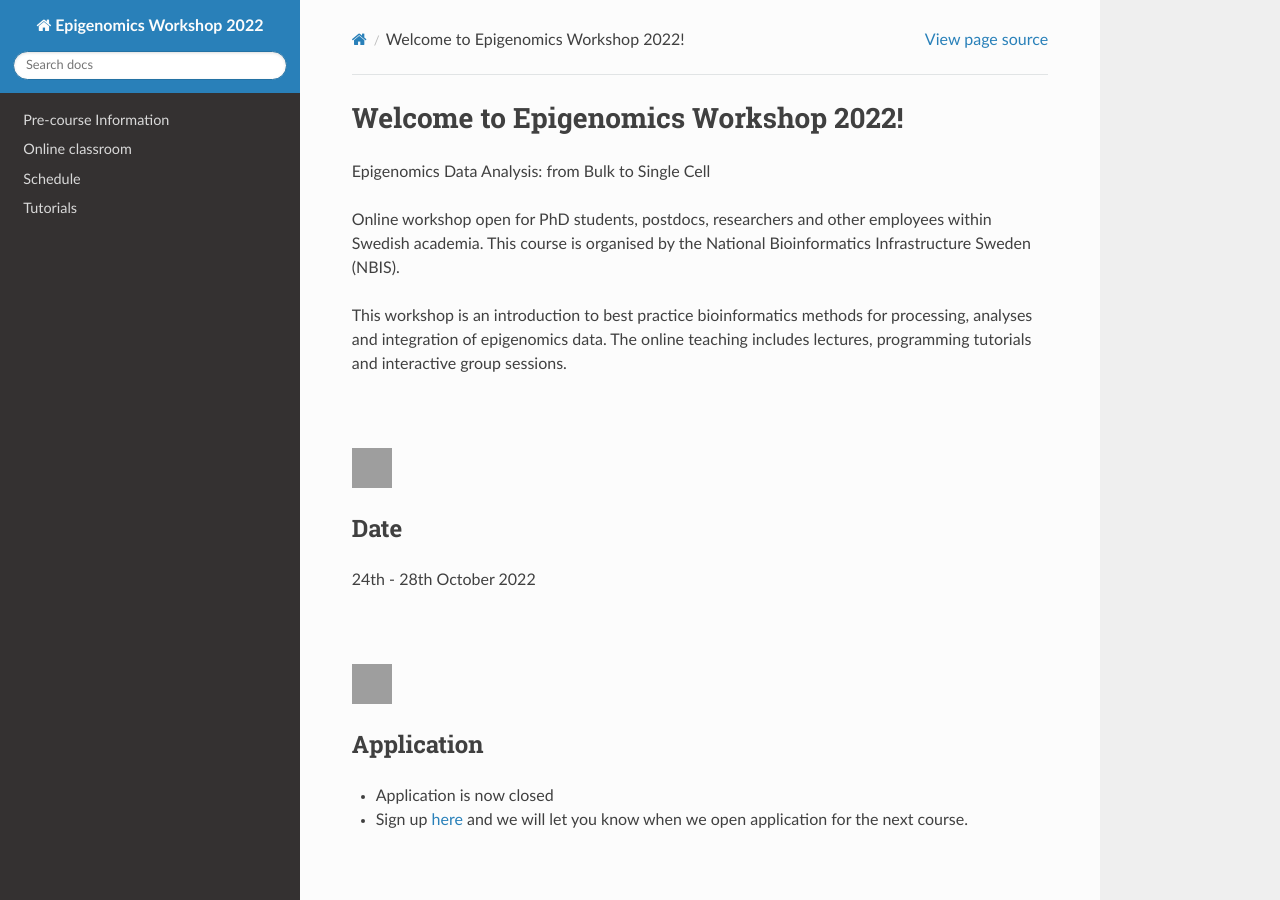
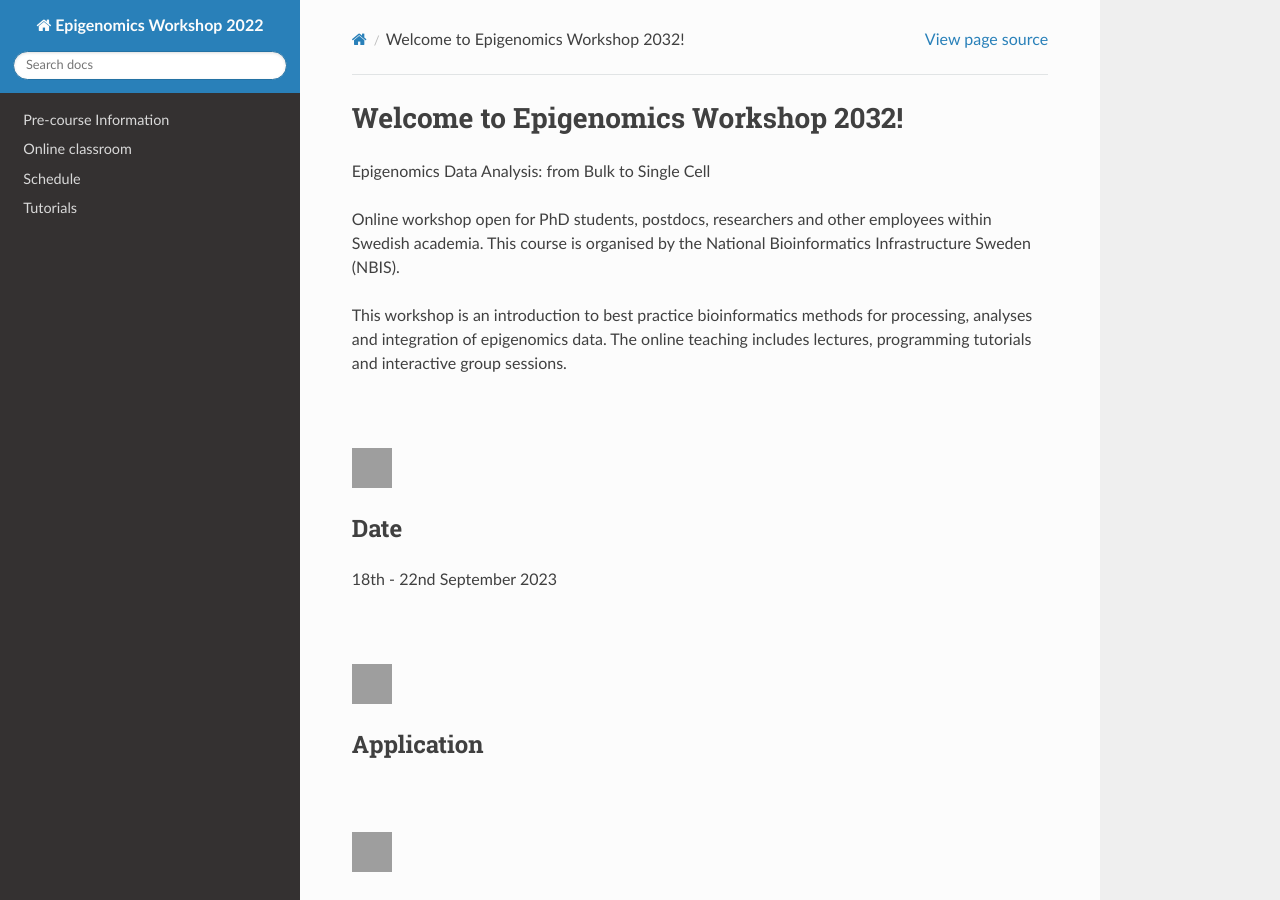
Before and after one commit to NBISweden/workshop-epigenomics-RTDs, a Sphinx documentation site: the page built from docs/index.rst, in a window 1280 px wide and 900 px high. Built offline with Sphinx 7.4.7 and the Read the Docs theme 2.0.0, drawn with Linux system fonts in a browser that asks for light colours; grey boxes are pictures that could not be loaded.

Commit message:
Update index.rst

```diff
--- a/docs/index.rst
+++ b/docs/index.rst
@@ -8,7 +8,7 @@
     :format: html
 
 ==========================================================
-Welcome to Epigenomics Workshop 2022!
+Welcome to Epigenomics Workshop 2032!
 ==========================================================
 
 
@@ -27,7 +27,7 @@ This workshop is an introduction to best practice bioinformatics methods for pro
 
 Date
 ----
-24th - 28th October 2022
+18th - 22nd September 2023
 
 :raw-html:`<br />`
 
@@ -38,8 +38,8 @@ Date
 Application
 -----------
 
-- Application is now closed
-- Sign up `here <https://docs.google.com/forms/d/13peV-qkhd9a6nDHjpS_KCYDYUdOtPIUCGI2gRWio_bM/edit>`_ and we will let you know when we open application for the next course.
+.. - Application is now closed
+.. - Sign up `here <https://docs.google.com/forms/d/13peV-qkhd9a6nDHjpS_KCYDYUdOtPIUCGI2gRWio_bM/edit>`_ and we will let you know when we open application for the next course.
 
 .. Application is now open `here <https://www.scilifelab.se/event/epigenomics-data-analysis-from-bulk-to-single-cell-online-2/>`_
 
```
